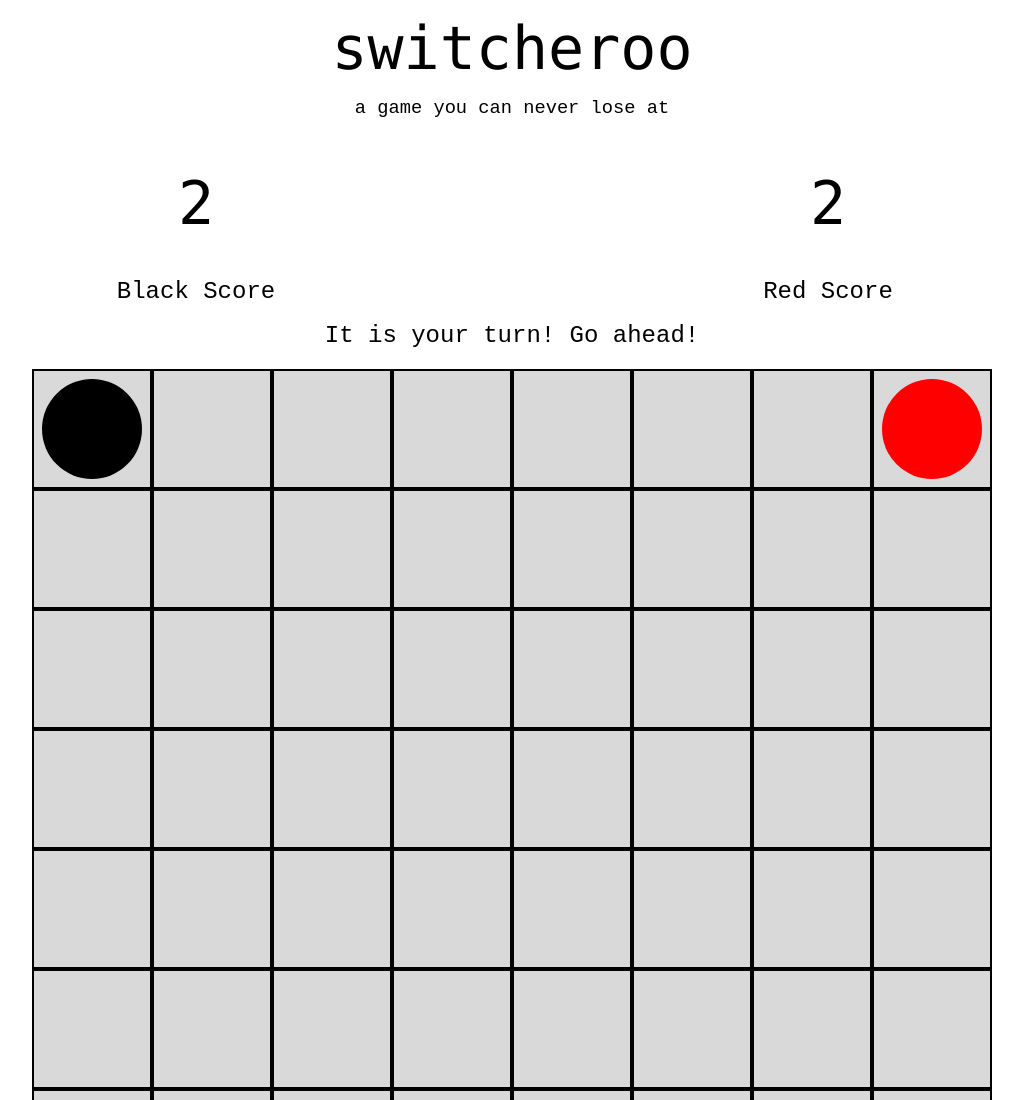
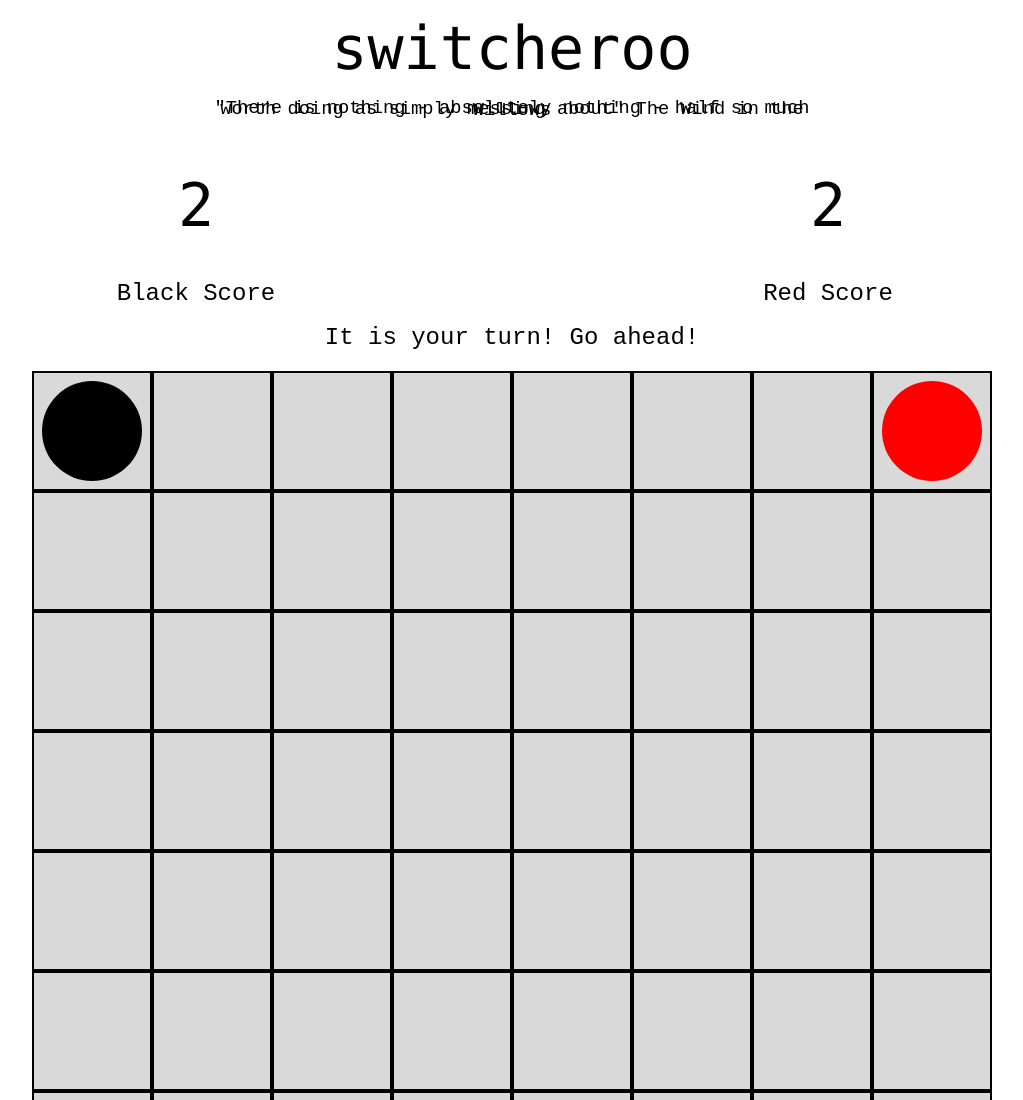
Before and after one commit to nicoledd/switcher, a plain HTML site: page index.html in a window 1280 px wide. Shown: the top 1100 px of the page, without its empty margins (128-1151 px from the left). Drawn offline with nearby package versions, Linux system fonts and the light colour scheme.

Commit message:
added new quote

```diff
--- a/index.html
+++ b/index.html
@@ -12,7 +12,7 @@
     <a style="display:block" href='../index.html'>
         <div class="headerText" style="line-height: 1px;">
             <h1 style="font-weight: lighter; font-size:60px; font-family: 'Monaco', monospace;"><center>switcheroo<center></h1>
-            <h3 style="font-weight: lighter; font-family: 'Andale Mono', monospace;"><center>a game you can never lose at<center></h3>
+            <h3 style="font-weight: lighter; font-family: 'Andale Mono', monospace;"><center>"There is nothing - absolutely nothing - half so much worth doing as simply messing about" The Wind in the Willows<center></h3>
         </div>
     </a>
 
```
